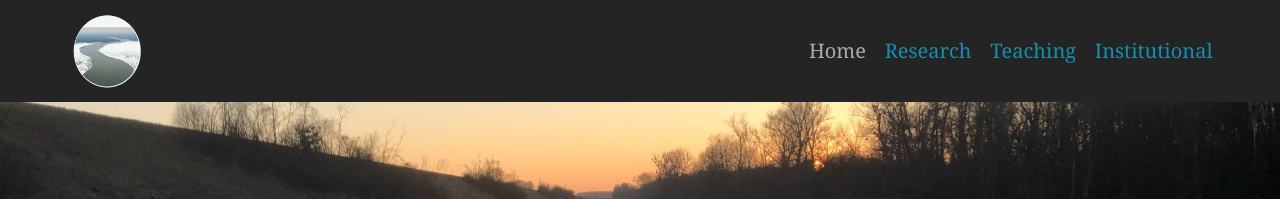
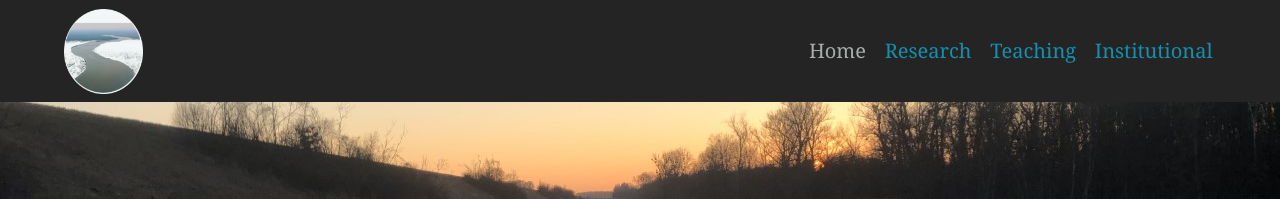
Before and after one commit to beatriznegreiros/beatriznegreiros_old2, a Jekyll site: the page built from index.md, in a window 1280 px wide. Shown: the top 199 px of the page. Built offline with Jekyll 4.4.1, drawn with Linux system fonts in a browser that asks for light colours.

Commit message:
super small logo

```diff
--- a/_config.yml
+++ b/_config.yml
@@ -93,7 +93,7 @@
 encoding: utf-8 # Make sure the encoding is right
 lang: en-GB # Set the site language
 title: "Beatriz Negreiros" # Site name or title, also used in jekyll-seo-tag
-logo: "/assets/logos/logo.png" # Site logo, also used in jekyll-seo-tag
+logo: "/assets/logos/logo_superresize.png" # Site logo, also used in jekyll-seo-tag
 description: "Alembic is a starting point for Jekyll projects. Rather than starting from scratch, this boilerplate is designed to get the ball rolling immediately" # Site description and default description, also used in jekyll-seo-tag
 url: "https://beatriznegreiros.github.io" # Site url, also used in jekyll-seo-tag
 baseurl: "/beatriznegreiros"
```
Also changed, not shown: assets/logos/logo_resize.png (added), assets/logos/logo_superresize.png (added).
